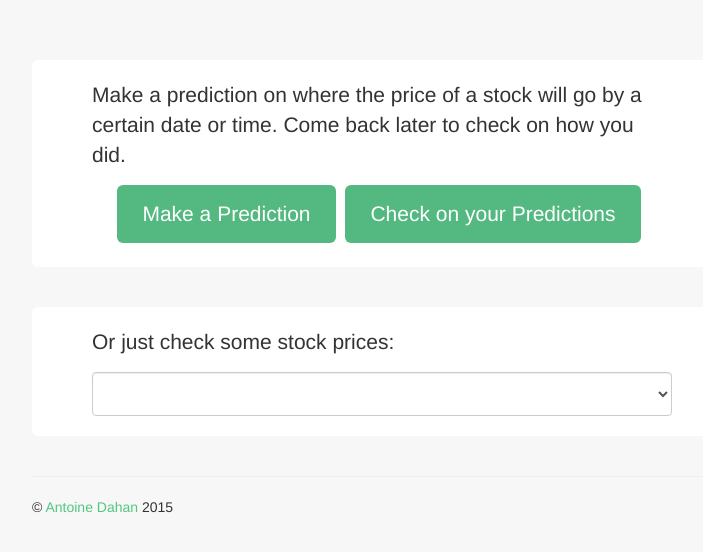
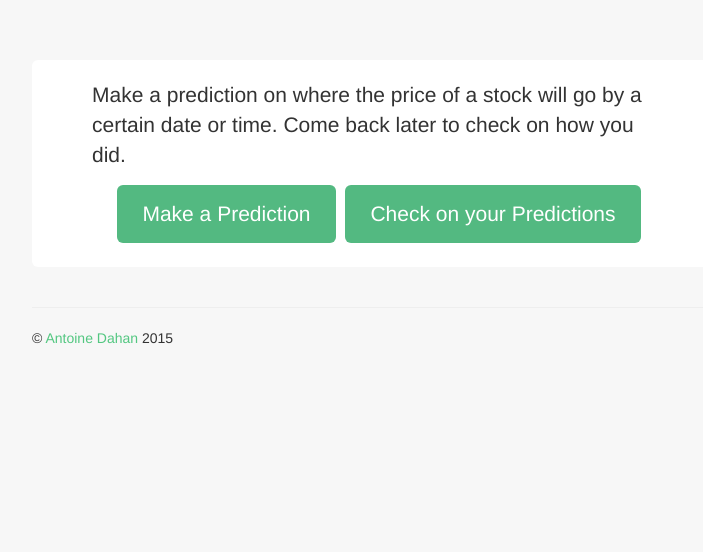
Before and after one commit to Antoine-D/Predict.toine.io-Frontend, a website: page index.html in a window 1280 px wide. Shown: the whole page, without its empty margins (258-961 px from the left). Drawn offline with nearby package versions, Linux system fonts and the light colour scheme; no server answers.

Commit message:
fixed date errors on graph on shared.js and commented out stock price check from index page

```diff
--- a/assets/js/shared.js
+++ b/assets/js/shared.js
@@ -158,9 +158,9 @@ var populatePriceHistoryGraphTimeInterval = function (symbol, startDateTime, end
             var priceTimeString = getHumanReadableTime(priceDate);
             /*var priceHour = (priceDate.getHours() + 1)%24;
             var priceMinute = priceDate.getMinutes();
+            var timeSeperator = (priceMinute >= 10) ? ":" : ":0"; // pad with 0 if minute less than 10*/
             var priceMonth = priceDate.getMonth() + 1;
             var priceDay = priceDate.getDate();
-            var timeSeperator = (priceMinute >= 10) ? ":" : ":0"; // pad with 0 if minute less than 10*/
             times.push(priceMonth.toString() + "/" + priceDay.toString() +
               " " + priceTimeString);
         }
--- a/index.html
+++ b/index.html
@@ -27,7 +27,7 @@
         </div>
       </div>
 
-      <div class="jumbotron">
+      <!--<div class="jumbotron">
         <div>
           <p style="text-align: left;">Or just check some stock prices:</p>
           <select id="selected-symbol" class='form-control symbol-dropdown'>
@@ -47,7 +47,6 @@
           <h3 style="text-align: center;"><span id="chart-header-symbol" style="color: #53B981;"></span> Stock Price History</h3>
         <div class="row">
            <div class="col-md-4">
-               <!-- by default the 24 hour price history is selected -->
                <button class="btn btn-custom chart-time-interval-button selected-chart-time-interval">Past 24 Hours</button>
            </div>
            <div class="col-md-4">
@@ -60,7 +59,7 @@
 
         <div id="price-history-chart" style="min-width: 310px; height: 400px; margin: 0 auto; padding-bottom: 10px;">
         </div>
-      </div>
+      </div>-->
 
       <div class="jumbotron" id="predictions-search-section" style="display: none;">
         <div>
```
